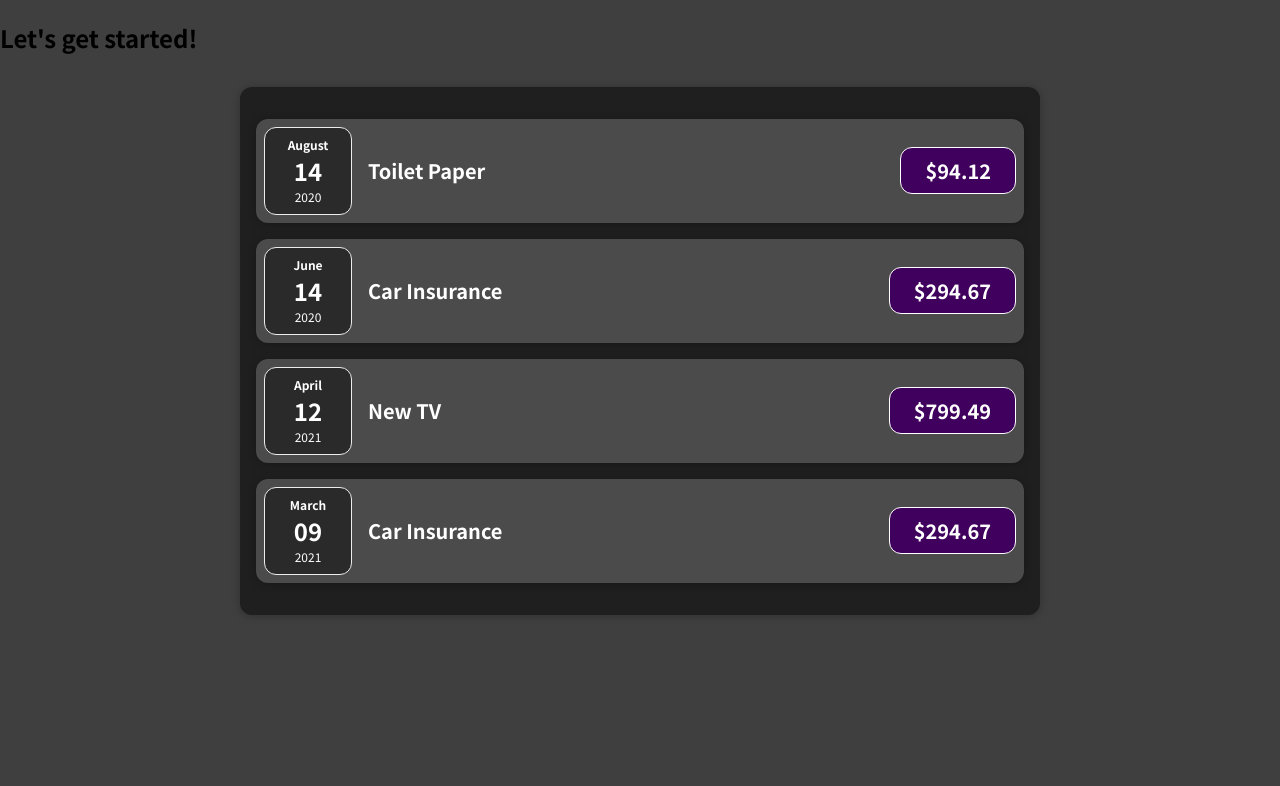
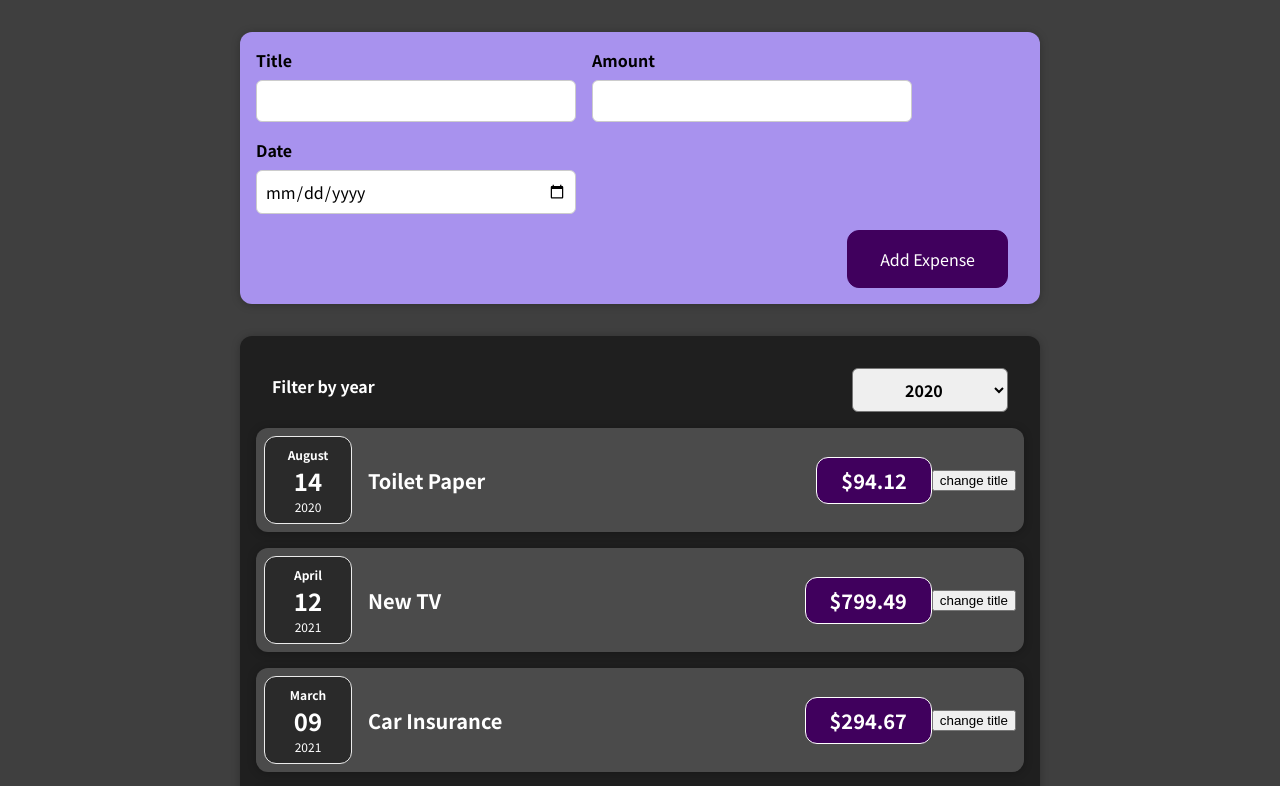
Before and after one commit to OmerMunk/ReactExpenseManager, a React (Create React App) app: page / in a window 1280 px wide. Shown: the top 786 px of the page. Built offline with nearby package versions, Linux system fonts and the light colour scheme.

Commit message:
commit after adding event listeners, states, and some communication between parents and children and vice versa

```diff
--- a/src/App.js
+++ b/src/App.js
@@ -1,5 +1,5 @@
 import Expenses from "./components/Expenses/Expenses";
-
+import NewExpense from "./components/NewExpense/NewExpense";
 const App = () => {
     const expenses = [
         {
@@ -7,12 +7,6 @@
             title: 'Toilet Paper',
             amount: 94.12,
             date: new Date(2020, 7, 14)
-        },
-        {
-            id: 'e1',
-            title: 'Car Insurance',
-            amount: 294.67,
-            date: new Date(2020, 5, 14)
         },
         {
             id: 'e1',
@@ -34,9 +28,14 @@
         },
     ]
 
+    const addExpenseHandler = (expense) => {
+        console.log("in app js");
+        console.log(expense);
+    };
+
     return (
         <div>
-            <h2>Let's get started!</h2>
+            <NewExpense onAddExpense={addExpenseHandler}/>
             <Expenses items={expenses}/>
         </div>
     );
--- a/src/components/Expenses/ExpenseDate.js
+++ b/src/components/Expenses/ExpenseDate.js
@@ -1,6 +1,6 @@
 import './ExpenseDate.css'
 
-function ExpenseDate(props){
+const ExpenseDate = (props) => {
     const month = props.data.date.toLocaleString('en-US', {month: 'long'});
     const day = props.data.date.toLocaleString('en-US', {day: '2-digit'});
     const year = props.data.date.getFullYear();
--- a/src/components/Expenses/ExpenseItem.js
+++ b/src/components/Expenses/ExpenseItem.js
@@ -1,18 +1,22 @@
+import React, { useState } from "react";
 import './ExpenseItem.css'
 import ExpenseDate from "./ExpenseDate";
 import Card from "../UI/Card";
+const ExpenseItem = (props) => {
+    const [title, setTitle] = useState(props.data.title);
 
-function ExpenseItem(props) {
-
+    const clickHandler = () => {
+        setTitle('Updated!');
+    }
     return (
         <Card className="expense-item">
             <ExpenseDate data={props.data}/>
             <div className="expense-item__description">
-                <h2>{props.data.title}</h2>
+                <h2>{title}</h2>
                 <div className="expense-item__price">${props.data.amount}</div>
             </div>
+            <button onClick={clickHandler}>change title</button>
         </Card>
     )
 }
-
 export default ExpenseItem;
--- a/src/components/Expenses/Expenses.js
+++ b/src/components/Expenses/Expenses.js
@@ -1,16 +1,28 @@
+import React, {useState} from "react";
 import ExpenseItem from "./ExpenseItem";
 import './Expenses.css'
 import Card from "../UI/Card";
+import ExpensesFilter from "./ExpensesFilter";
 
 const Expenses = (props) => {
 
+    const [filteredYear, setFilteredYear] = useState('2020');
+
+    const filterChangedHandler = (selectedYear) => {
+        setFilteredYear(selectedYear)
+    }
+
     return (
+        <div>
+
             <Card className="expenses">
+                <ExpensesFilter selected={filteredYear} onChangeFilter={filterChangedHandler}/>
                 <ExpenseItem data={props.items[0]}/>
                 <ExpenseItem data={props.items[1]}/>
                 <ExpenseItem data={props.items[2]}/>
                 <ExpenseItem data={props.items[3]}/>
             </Card>
+        </div>
     )
 }
 
--- /dev/null
+++ b/src/components/Expenses/ExpensesFilter.css
@@ -0,0 +1,24 @@
+.expenses-filter {
+    color: white;
+    padding: 0 1rem;
+}
+
+.expenses-filter__control {
+    display: flex;
+    width: 100%;
+    align-items: center;
+    justify-content: space-between;
+    margin: 1rem 0;
+}
+
+.expenses-filter label {
+    font-weight: bold;
+    margin-bottom: 0.5rem;
+}
+
+.expenses-filter select {
+    font: inherit;
+    padding: 0.5rem 3rem;
+    font-weight: bold;
+    border-radius: 6px;
+}
--- /dev/null
+++ b/src/components/Expenses/ExpensesFilter.js
@@ -0,0 +1,28 @@
+import React from 'react';
+
+import './ExpensesFilter.css';
+
+const ExpensesFilter = (props) => {
+
+
+
+    const dropDownChaneHandler = (event) =>{
+        props.onChangeFilter(event.target.value);
+    }
+
+    return (
+        <div className='expenses-filter'>
+            <div className='expenses-filter__control'>
+                <label>Filter by year</label>
+                <select value={props.selected} onChange={dropDownChaneHandler}>
+                    <option value='2022'>2022</option>
+                    <option value='2021'>2021</option>
+                    <option value='2020'>2020</option>
+                    <option value='2019'>2019</option>
+                </select>
+            </div>
+        </div>
+    );
+};
+
+export default ExpensesFilter;
--- /dev/null
+++ b/src/components/NewExpense/ExpenseForm.css
@@ -0,0 +1,26 @@
+.new-expense__controls {
+    display: flex;
+    flex-wrap: wrap;
+    gap: 1rem;
+    margin-bottom: 1rem;
+    text-align: left;
+}
+
+.new-expense__control label {
+    font-weight: bold;
+    margin-bottom: 0.5rem;
+    display: block;
+}
+
+.new-expense__control input {
+    font: inherit;
+    padding: 0.5rem;
+    border-radius: 6px;
+    border: 1px solid #ccc;
+    width: 20rem;
+    max-width: 100%;
+}
+
+.new-expense__actions {
+    text-align: right;
+}
--- /dev/null
+++ b/src/components/NewExpense/ExpenseForm.js
@@ -0,0 +1,66 @@
+import React, {useState} from "react";
+
+import './ExpenseForm.css'
+
+const ExpenseForm = (props) => {
+
+    const [enteredTitle, setEnteredTitle] = useState('');
+    const [enteredAmount, setEnteredAmount] = useState('');
+    const [enteredDate, setEnteredDate] = useState('');
+
+
+    const titleChangeHandler = (event) => {
+        setEnteredTitle(event.target.value);
+    }
+    const amountChangeHandler = (event) => {
+        setEnteredAmount(event.target.value);
+    }
+    const dateChangeHandler = (event) => {
+        setEnteredDate(event.target.value);
+    }
+
+    const submitHandler = (event) => {
+        event.preventDefault();
+        const expenseData = {
+            title: enteredTitle,
+            amount: enteredAmount,
+            date: new Date(enteredDate)
+        };
+        props.onSaveExpenseData(expenseData);
+        setEnteredTitle('')
+        setEnteredAmount('')
+        setEnteredDate('')
+    }
+    return (
+        <form onSubmit={submitHandler}>
+            <div className="new-expense__controls">
+                <div className="new-expense__control">
+                    <label>Title</label>
+                    <input type="text"
+                           value={enteredTitle}
+                           onChange={titleChangeHandler}/>
+                </div>
+                <div className="new-expense__control">
+                    <label>Amount</label>
+                    <input type="number"
+                           value={enteredAmount}
+                           onChange={amountChangeHandler}
+                           min="0.01"
+                           step="0.01"/>
+                </div>
+                <div className="new-expense__control">
+                    <label>Date</label>
+                    <input type="date"
+                           value={enteredDate}
+                           onChange={dateChangeHandler}
+                           min="2019-01-01"
+                           max="2022-12-31"/>
+                </div>
+            </div>
+            <div className="new-expense__actions">
+                <button type="submit">Add Expense</button>
+            </div>
+        </form>
+    )
+}
+export default ExpenseForm;
--- /dev/null
+++ b/src/components/NewExpense/NewExpense.css
@@ -0,0 +1,38 @@
+.new-expense {
+    background-color: #a892ee;
+    padding: 1rem;
+    margin: 2rem auto;
+    width: 50rem;
+    max-width: 95%;
+    border-radius: 12px;
+    text-align: center;
+    box-shadow: 0 1px 8px rgba(0, 0, 0, 0.25);
+}
+
+.new-expense button {
+    font: inherit;
+    cursor: pointer;
+    padding: 1rem 2rem;
+    border: 1px solid #40005d;
+    background-color: #40005d;
+    color: white;
+    border-radius: 12px;
+    margin-right: 1rem;
+}
+
+.new-expense button:hover,
+.new-expense button:active {
+    background-color: #510674;
+    border-color: #510674;
+}
+
+.new-expense button.alternative {
+    color: #220131;
+    border-color: transparent;
+    background-color: transparent;
+}
+
+.new-expense button.alternative:hover,
+.new-expense button.alternative:active {
+    background-color: #ddb3f8;
+}
--- /dev/null
+++ b/src/components/NewExpense/NewExpense.js
@@ -0,0 +1,20 @@
+import React from "react";
+import ExpenseForm from "./ExpenseForm";
+
+import './NewExpense.css'
+const NewExpense = (props) =>{
+
+    const saveExpenseDataHandler = (enteredExpenseData) =>{
+        const expenseData = {...enteredExpenseData, id: Math.random().toString()};
+        props.onAddExpense(expenseData);
+
+    }
+
+    return(
+        <div className="new-expense">
+            <ExpenseForm onSaveExpenseData={saveExpenseDataHandler} />
+        </div>
+    )
+};
+
+export default NewExpense;
```
Also changed, not shown: src/index.css (+5 -5 lines). Lines whose indentation alone changed are shown as unchanged.
